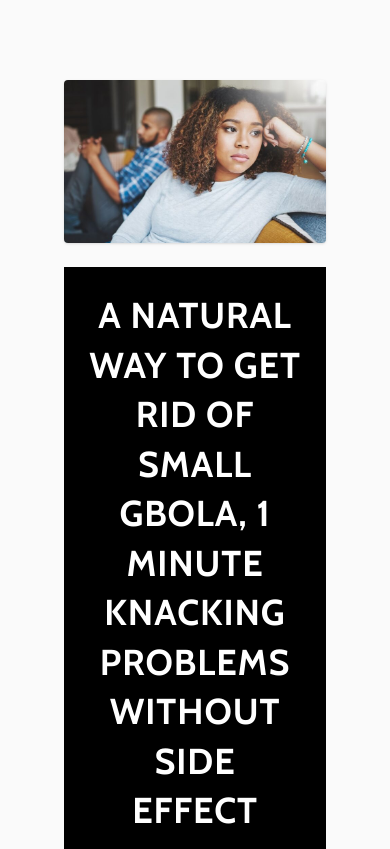
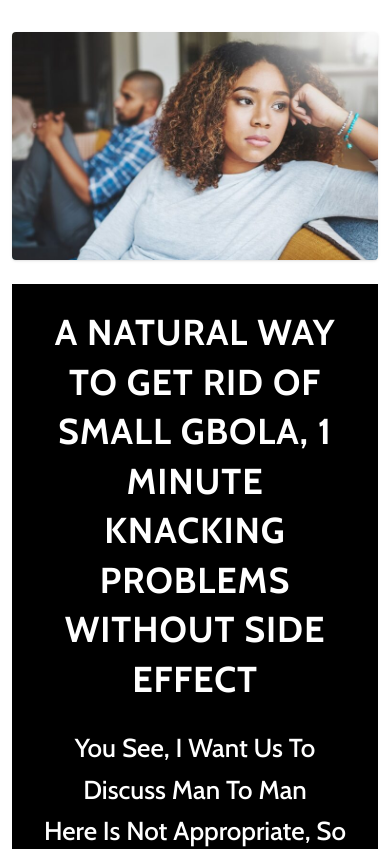
Before and after one commit to BLADEHEDA/Landing-Page, a Next.js app: page / in a window 390 px wide. Shown: the top 849 px of the page. Built offline with nearby package versions, Linux system fonts and the light colour scheme.

Commit message:
feature mobile responsivenes main page done

```diff
--- a/app/page.tsx
+++ b/app/page.tsx
@@ -1,4 +1,3 @@
-
 import HeaderSection from "./components/HeaderSection";
 import Hero from "./components/Hero";
 import HomePage from "./components/HomePage";
@@ -6,12 +5,9 @@ import Section1 from "./components/Section1";
 
 export default function Home() {
   return (
-    <div className="flex flex-col flex-1 items-center justify-center bg-zinc-50 font-sans dark:bg-black">
-           <main className="flex flex-1 w-full max-w-3xl flex-col items-center justify-between py-18 px-16 bg-blac dark:bg-black sm:items-start">
-       <HomePage/>
-    <div>
-
-    </div>
+    <div className="flex flex-col min-h-screen items-center justify-center bg-zinc-50 font-sans dark:bg-black">
+      <main className="flex flex-col w-full w-[95%] sm:w-[85%] md:w-[80%] lg:max-w-2xl xl:max-w-3xl items-center justify-between py-6 sm:py-10 md:py-12 px-3 sm:px-6 md:px-8 bg-white dark:bg-black transition-all mx-auto">
+        <HomePage />
       </main>
     </div>
   );
```
